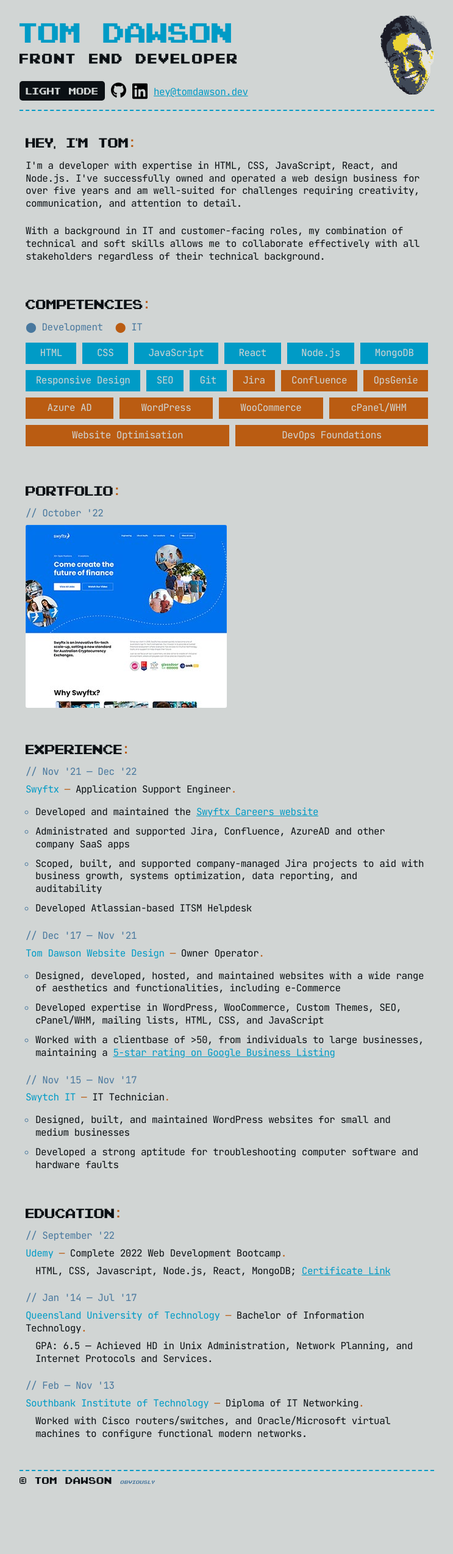
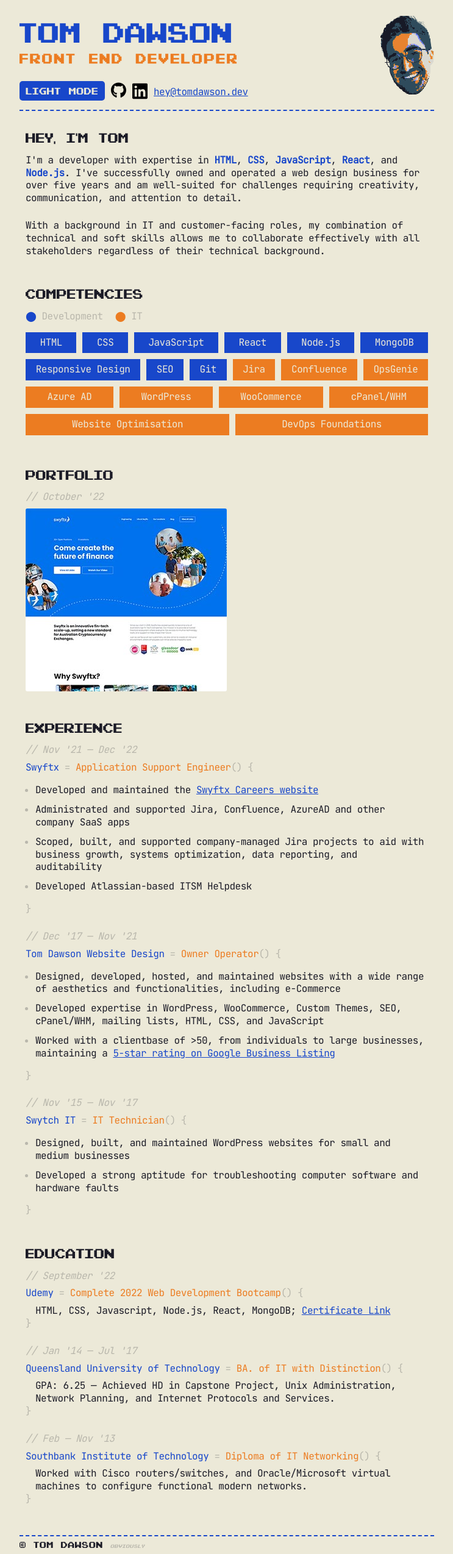
Before and after one commit to TomDawson/cv, a PHP site: page / in a window 1280 px wide. Shown: the whole page at 61% size, without its empty margins (268-1011 px from the left). Before the commit the page ends 2434 px from the top, so only its background shows below. Run offline with PHP 8.4, Linux system fonts and the light colour scheme.

Commit message:
finished header and page typography, theming

```diff
--- a/index.html
+++ b/index.html
@@ -8,9 +8,9 @@
     <!-- CSS -->
     <link rel="stylesheet" href="./styles/style.css" />
     <!-- SEO -->
-    <title>Tom Dawson | Front End Developer</title>
-    <meta name="description" content="A description of the page" />
-    <meta name="theme-color" content="#AA9FFF" />
+    <title>Tom Dawson Front End Developer</title>
+    <meta name="description" content="Tom is a developer with expertise in HTML, CSS, JavaScript, React, and Node.js." />
+    <meta name="theme-color" content="#1B1B26" />
     <link rel="icon" sizes="48x48" href="images/icon.png" />
     <!-- Schema -->
     <meta itemprop="name" content="Tom Dawson" />
@@ -27,16 +27,15 @@
     <!-- Facebook -->
     <meta property="og:url" content="https://tomdawson.dev" />
     <meta property="og:type" content="website" />
-    <meta property="og:title" content="Tom Dawson | Front End Developer" />
-    <meta property="og:image" content="https://example.com/image.jpg" />
+    <meta property="og:title" content="Tom Dawson Front End Developer" />
+    <meta property="og:image" content="./images/site-tile.jpg" />
     <meta
       property="og:image:alt"
-      content="A description of what is in the image (not a caption)"
+      content="A pixellated smiling man's face with words that read Tom Dawson Front End Developer"
     />
-    <meta property="og:description" content="Description Here" />
+    <meta property="og:description" content="Tom is a developer with expertise in HTML, CSS, JavaScript, React, and Node.js." />
     <meta property="og:site_name" content="tomdawson.dev" />
     <meta property="og:locale" content="en_US" />
-    <meta property="article:author" content="" />
     <!-- Schema -->
     <meta itemprop="name" content="Tom Dawson" />
     <meta itemprop="givenName" content="Tom" />
@@ -47,7 +46,7 @@
     <meta itemprop="homeLocation" content="Brisbane, Australia" />
     <meta
       itemprop="knowsAbout"
-      content="HTML, CSS, JavaScript, Sass, React, Node.js, MongoDB, Git, GitHub, SEO, Web Optimisation, WordPress, WooCommerce, Divi, cPanel/WHM, Jira Administration/Automation, Azure AD, Agile, DevOps"
+      content="HTML, CSS, JavaScript, React, Node.js, MongoDB, Git, SEO, Web Optimisation, WordPress, WooCommerce, Divi, cPanel/WHM, Jira, Confluence, OpsGenie, Azure AD, DevOps Foundations"
     />
   </head>
   <body class="preload">
@@ -69,28 +68,37 @@
             <span id="light-mode-span">Light Mode</span>
             <span id="dark-mode-span">Dark Mode</span>
           </button>
-          <a class="social-icon-container" href="https://github.com/TomDawson" target="_blank"
+          <a
+            class="social-icon-container"
+            href="https://github.com/TomDawson"
+            target="_blank"
             ><img alt="GitHub" src="images/github.svg" class="social-icon"
           /></a>
-          <a class="social-icon-container"
+          <a
+            class="social-icon-container"
             href="https://www.linkedin.com/in/tom-dawson-094217101/"
             target="_blank"
-            ><img
-              alt="LinkedIn"
-              src="images/linkedin.svg"
-              class="social-icon"
+            ><img alt="LinkedIn" src="images/linkedin.svg" class="social-icon"
           /></a>
           <div class="break"></div>
           <a class="email-address" href="mailto:hey@tomdawson.dev"
             >hey@tomdawson.dev</a
           >
-          <img id="portrait" src="images/tom-head.png" alt="Tom Dawson"/>
+          <img id="portrait" src="images/tom-head-dark.png" alt="Tom Dawson" />
         </nav>
         <summary class="indented">
           <h2>Hey, I'm Tom</h2>
           <p id="intro">
-            I'm a developer with expertise in <em>HTML</em>, <em>CSS</em>, <em>JavaScript</em>, <em>React</em>, and <em>Node.js</em>. I've successfully owned and operated a web design business for over five years and am well-suited for challenges requiring creativity, communication, and attention to detail.</p>
-          <p>With a background in IT and customer-facing roles, my combination of technical and soft skills allows me to collaborate effectively with all stakeholders regardless of their technical background.
+            I'm a developer with expertise in <em>HTML</em>, <em>CSS</em>,
+            <em>JavaScript</em>, <em>React</em>, and <em>Node.js</em>. I've
+            successfully owned and operated a web design business for over five
+            years and am well-suited for challenges requiring creativity,
+            communication, and attention to detail.
+          </p>
+          <p>
+            With a background in IT and customer-facing roles, my combination of
+            technical and soft skills allows me to collaborate effectively with
+            all stakeholders regardless of their technical background.
           </p>
         </summary>
         <section class="indented">
@@ -122,7 +130,7 @@
         </section>
         <section class="indented">
           <h4>Portfolio</h4>
-          <div class="section-entry portfolio-entry">
+          <div class="portfolio-entry">
             <div class="portfolio-summary-wrapper">
               <span class="date">October '22</span>
             </div>
@@ -141,17 +149,21 @@
             </p>
             <ul class="job-points">
               <li>
-                Developed and maintained the <a target="_blank" href="https://careers.swyftx.com/">Swyftx Careers website</a>
+                Developed and maintained the
+                <a target="_blank" href="https://careers.swyftx.com/"
+                  >Swyftx Careers website</a
+                >
               </li>
               <li>
-                Administrated and supported Jira, Confluence, AzureAD and other company SaaS apps
+                Administrated and supported Jira, Confluence, AzureAD and other
+                company SaaS apps
               </li>
               <li>
-                Scoped, built, and supported company-managed Jira projects to aid with business growth, systems optimization, data reporting, and auditability
+                Scoped, built, and supported company-managed Jira projects to
+                aid with business growth, systems optimization, data reporting,
+                and auditability
               </li>
-              <li>
-                Developed Atlassian-based ITSM Helpdesk
-              </li>
+              <li>Developed Atlassian-based ITSM Helpdesk</li>
             </ul>
           </div>
           <div class="section-entry">
@@ -162,13 +174,21 @@
             </p>
             <ul class="job-points">
               <li>
-                Designed, developed, hosted, and maintained websites with a wide range of aesthetics and functionalities, including e-Commerce
+                Designed, developed, hosted, and maintained websites with a wide
+                range of aesthetics and functionalities, including e-Commerce
               </li>
               <li>
-                Developed expertise in WordPress, WooCommerce, Custom Themes, SEO, cPanel/WHM, mailing lists, HTML, CSS, and JavaScript
+                Developed expertise in WordPress, WooCommerce, Custom Themes,
+                SEO, cPanel/WHM, mailing lists, HTML, CSS, and JavaScript
               </li>
               <li>
-                Worked with a clientbase of >50, from individuals to large businesses, maintaining a <a target="_blank" href="https://www.google.com/search?rlz=1C1GCEA_enAU1042AU1042&sxsrf=AJOqlzXSWFazHvB_tj-nOODQyO-4CvXMEA%3A1678689702106&q=Tom%20Dawson%20Website%20Design&stick=H4sIAAAAAAAAAONgU1IxqDBLsjQ0NUwys0xONbNISjK3MqhIS0kyNklJtUhMsTAzTk5dxCoZkp-r4JJYXpyfpxCemlScWZKq4JJanJmeBwAwOME_RAAAAA&mat=CUdZDP06sacP&ved=2ahUKEwiS-Ya7ptj9AhVgl1YBHXonCQYQrMcEegQILhAH#lrd=0x6b9151b69ce68bb7:0xfdb34de8ad863ce,1,,,,">5-star rating on Google Business Listing</a>
+                Worked with a clientbase of >50, from individuals to large
+                businesses, maintaining a
+                <a
+                  target="_blank"
+                  href="https://www.google.com/search?rlz=1C1GCEA_enAU1042AU1042&sxsrf=AJOqlzXSWFazHvB_tj-nOODQyO-4CvXMEA%3A1678689702106&q=Tom%20Dawson%20Website%20Design&stick=H4sIAAAAAAAAAONgU1IxqDBLsjQ0NUwys0xONbNISjK3MqhIS0kyNklJtUhMsTAzTk5dxCoZkp-r4JJYXpyfpxCemlScWZKq4JJanJmeBwAwOME_RAAAAA&mat=CUdZDP06sacP&ved=2ahUKEwiS-Ya7ptj9AhVgl1YBHXonCQYQrMcEegQILhAH#lrd=0x6b9151b69ce68bb7:0xfdb34de8ad863ce,1,,,,"
+                  >5-star rating on Google Business Listing</a
+                >
               </li>
             </ul>
           </div>
@@ -180,13 +200,15 @@
             </p>
             <ul class="job-points">
               <li>
-                Designed, built, and maintained WordPress websites for small and medium businesses
+                Designed, built, and maintained WordPress websites for small and
+                medium businesses
               </li>
               <li>
-                Developed a strong aptitude for troubleshooting computer software and hardware faults
+                Developed a strong aptitude for troubleshooting computer
+                software and hardware faults
               </li>
             </ul>
-        </div>
+          </div>
         </section>
         <section class="indented">
           <h6>Education</h6>
@@ -211,10 +233,11 @@
             <p>
               <span class="date">Jan '14 — Jul '17</span>
               <span class="p-title">Queensland University of Technology</span>
-              <span class="p-subtitle">Bachelor of Information Technology</span>
+              <span class="p-subtitle">BA. of IT with Distinction</span>
               <span class="description"
-                >GPA: 6.5 — Achieved HD in Unix Administration, Network
-                Planning, and Internet Protocols and Services.</span
+                >GPA: 6.25 — Achieved HD in Capstone Project, Unix
+                Administration, Network Planning, and Internet Protocols and
+                Services.</span
               >
             </p>
           </div>
@@ -224,8 +247,8 @@
               <span class="p-title">Southbank Institute of Technology</span>
               <span class="p-subtitle">Diploma of IT Networking</span>
               <span class="description"
-                >Worked with Cisco routers/switches, and Oracle/Microsoft virtual
-                machines to configure functional modern networks.</span
+                >Worked with Cisco routers/switches, and Oracle/Microsoft
+                virtual machines to configure functional modern networks.</span
               >
             </p>
           </div>
@@ -234,7 +257,8 @@
       <footer id="footer-global" class="container">
         <!-- php inserts current year -->
         <p>
-          <span class="copyright">&copy;</span><?php echo date("Y"); ?>
+          <span class="copyright">&copy;</span
+          ><?php echo date("Y"); ?>
           Tom Dawson <span class="obviously">obviously</span>
         </p>
       </footer>
--- a/scripts/script.js
+++ b/scripts/script.js
@@ -7,6 +7,7 @@
 
 
 //// Theme Swapping
+const portrait = document.getElementById('portrait');
 const themeToggle = document.getElementById('theme-toggle');
 const darkModeSpan = document.getElementById('dark-mode-span');
 const lightModeSpan = document.getElementById('light-mode-span');
@@ -26,6 +27,7 @@
         targetTheme = 'dark';
         lightModeSpan.style.display = 'none';
         darkModeSpan.style.display = 'block';
+        portrait.src = 'images/tom-head-dark.png';
         // Loop through array of social icons to invert them
         for(var i=0; i < socialIcons.length; i++) {
             socialIcons[i].style.filter = 'invert(100%)';
@@ -34,6 +36,7 @@
         targetTheme = 'light';
         darkModeSpan.style.display = 'none';
         lightModeSpan.style.display = 'block';
+        portrait.src = 'images/tom-head-light.png';
         // Loop through socials array to unset filter
         for(var i=0; i < socialIcons.length; i++) {
             socialIcons[i].style.filter = 'unset';
@@ -50,12 +53,14 @@
         if (storedTheme === 'dark') {
             darkModeSpan.style.display = 'block';
             lightModeSpan.style.display = 'none';
+            portrait.src = 'images/tom-head-dark.png';
             for(var i=0; i < socialIcons.length; i++) {
                 socialIcons[i].style.filter = 'invert(100%)';
             }
         } else {
             lightModeSpan.style.display = 'block';
             darkModeSpan.style.display = 'none';
+            portrait.src = 'images/tom-head-light.png';
         }
     }
 };
--- a/styles/style.css
+++ b/styles/style.css
@@ -27,42 +27,30 @@
 /* Theming and Structure */
 
 html[data-theme='light'] {
-  --background: #D1D5D4; /* OK */
-  --nav-background: #d1d5d4a4; /* OK */
-  --text-body: #0B1014; /* OK */
-  --text-link: #0092bb; /* OK */
-  --text-link-hover: #0092bb;
-  --text-faded: #49789e;
-  --text-title: #009BC6;
-  --text-subtitle: #BA5C12;
-  /* Heading Animation */
-  --stroke: #009BC6;
-  --stroke-2: #0B1014;;
+  --background: #ece9d8;
+  --nav-background: #ece9d8a4;
+  --body: #1B1B26;
+  --faded: #b9b7ac;
+  --primary: #1847ca;
+  --secondary: #ec7c21;
 }
 
 html[data-theme='dark'] {
-  --background: #1B1B26; /* OK */
-  --nav-background: #1b1b26ad; /* OK */
-  --text-body: #E3E3DD; /* OK */
-  --text-faded: #435260; /* OK */
+  --background: #1B1B26;
+  --nav-background: #1b1b26ad;
+  --body: #e0e5f1;
+  --faded: #4f4f6b;
+  --primary: #AA9FFF;
+  --secondary: #F5D324;
+}
 
-  --primary-color: #AA9FFF; /* OK */
-  --text-link: #AA9FFF;
 
-  --text-link-hover: #6d65aa; /* OK */
-
-  --text-title: #AA9FFF;
-  --text-subtitle: #F5D324;
-  /* Heading Animation */
-  --stroke: #AA9FFF;
-  --stroke-2: #E3E3DD;;
-}
 
 body {
   font-family: 'JetBrains Mono', sans-serif;
   font-size: 1em;
   letter-spacing: -0.5px;
-  color: var(--text-body);
+  color: var(--body);
   background-color: var(--background);
   text-align: left;
   text-rendering: optimizeSpeed;
@@ -86,7 +74,7 @@
 }
 
 .job-points {
-  list-style-type: circle;
+  list-style-type: disc;
   display:block;
   padding-left: 1em;
 }
@@ -96,7 +84,7 @@
 }
 
 .job-points li::marker {
-  color: var(--text-faded);
+  color: var(--faded);
 }
 
 /* Typography */
@@ -107,40 +95,25 @@
 
 #intro em {
   font-style: normal;
-  color: var(--primary-color);
-}
-
-.date::before {
-  content: '// ';
+  color: var(--primary);
+  font-weight: 600;
 }
 
 .date {
-  color: var(--text-faded);
+  color: var(--faded);
   display: block;
   padding-bottom: 0.5em;
   font-size: 1em;
-  font-style:normal;
+  font-style: italic;
 }
 
 .p-title {
   padding-bottom: 0.5em;
-  color: var(--text-title);
-}
-
-.p-subtitle::before {
-  content: ' — ';
-  font-size: 1em;
-  color: var(--text-subtitle);
+  color: var(--primary);
 }
 
 .p-subtitle {
-  color: var(--text-body);
-  font-weight: 100;
-}
-
-.p-subtitle::after {
-  content: '.';
-  color: var(--text-subtitle);
+  color: var(--secondary);
 }
 
 .description {
@@ -150,19 +123,40 @@
 }
 
 a {
-  color: var(--text-title);
+  color: var(--primary);
   /* text-decoration: none; */
 }
 
 a:hover {
-  color: var(--text-link-hover);
+  opacity: 0.5;
 }
 
 nav .social-icon:hover {
   transform: scale(115%);
 }
 
+/* Typography Before/After Embellishments */
 
+.date::before {
+  content: '// ';
+  color: var(--faded);
+}
+
+.p-title::after {
+  content: ' = ';
+  color: var(--faded);
+}
+
+.p-subtitle::after {
+  content: '() {';
+  color: var(--faded);
+}
+
+.section-entry::after {
+  content: '}';
+  color: var(--faded);
+  display: block;
+}
 
 /* Headings and Titles */
 
@@ -175,16 +169,6 @@
 
 h2, h3, h4, h5, h6 {
   font-size:1.4em;
-}
-
-h2::after, h3::after, h4::after, h5::after, h6::after {
-  font-family: 'Pixel NES', sans-serif;
-  font-size: 1.4em;
-  content: ':';
-  color: var(--text-subtitle);
-  padding-left: 4px;
-  position: relative;
-  bottom: 1px;
 }
 
 .visually-hidden { /* For H1 SEO */
@@ -278,7 +262,7 @@
 }
 
 .skill-key {
-  color: var(--text-faded);
+  color: var(--faded);
 }
 
 .flex-key :not(:last-child) {
@@ -286,20 +270,20 @@
 }
 
 .skill-key.developer::before {
-  color: var(--primary-color);
+  color: var(--primary);
 }
 
 .skill-key.it::before {
-  color: var(--text-subtitle);
+  color: var(--secondary);
 }
 
 .programming-skill {
-  background-color: var(--text-title);
+  background-color: var(--primary);
   color: var(--background);
 }
 
 .it-skill {
-  background-color: var(--text-subtitle);
+  background-color: var(--secondary);
   color: var(--background);
 }
 
@@ -369,7 +345,7 @@
   top: -1px; /* -1px is important for JS to apply .sticky class to nav */
   z-index: 10;
   padding: 15px 0px 15px 0px;
-  border-bottom: dashed 2px var(--text-title); /* Perf. line border */
+  border-bottom: dashed 2px var(--primary); /* Perf. line border */
   margin-bottom: 2em;
   gap: 10px;
 }
@@ -419,20 +395,16 @@
 
 #footer-global {
   font-family: 'Pixel NES', sans-serif;
-  font-size: 1rem;
+  font-size: 0.9rem;
   letter-spacing: 0.3px;
   padding: 5px 0px 5px 0px;
-  border-top: dashed 2px var(--text-title); /* Perf. line border */
+  border-top: dashed 2px var(--primary); /* Perf. line border */
   /* position: sticky;
   bottom: -1px; /* -1px is important for JS to apply .sticky class to nav */
 }
 
-.copyright {
-  font-size: 1rem;
-}
-
 .obviously {
-  color: var(--text-faded);
+  color: var(--faded);
   font-size: 0.5rem;
   font-style: italic;
   font-weight: 100;
@@ -445,13 +417,13 @@
 }
 
 ::selection {
-  background: var(--text-body);
+  background: var(--body);
   color: var(--background);
   text-shadow: none;
 }
 
 ::-moz-selection {
-  background: var(--text-body);
+  background: var(--body);
   color: var(--background);
   text-shadow: none;
 }
@@ -464,7 +436,7 @@
 }
 
 ::-webkit-scrollbar-thumb {
-  background: var(--text-title); /* Foreground */
+  background: var(--primary); /* Foreground */
   transition: all 0.3s;
 }
 
@@ -492,54 +464,18 @@
   display: block;
   padding: 7px 5px;
   color: var(--background);
-  background-color: var(--text-body);
+  background-color: var(--primary);
   border-radius: 5px;
   min-width: 140px;
 }
 
 .toggle-button:active {
-    transform: translateY(2px);
+  transform: translateY(2px);
 }
 
 .toggle-button:hover {
-  background-color: var(--text-title);
+  opacity: 0.7;
 }
-
-/* Mobile breakpoint */
-
-@media only screen and (max-width: 480px) {
-  #tom-dawson text {
-    font-size:1.15em;
-  }
-
-  #front-end-developer text {
-    font-size: 0.55em;
-  }
-
-  .break {
-    display: flex;
-    margin-bottom: -5px;
-    flex-basis: 100%;
-    flex-grow: 1;
-    gap: 0;
-  }
-
-  .email-address {
-    padding-top: 0px;
-  }
-
-  #portrait, .sticky #portrait {
-    max-height: 110px;
-    right: 0px;
-    bottom: -20px;
-    transform: none;
-  }
-
-  main.container {
-
-  }
-}
-
 
 /* Animations */
 
@@ -579,29 +515,37 @@
   transition: all 0.3s;
 }
 
+body {
+  transition: background 0.3s;
+}
+
 .flex-container > *:hover {
   transform: translateY(-3px);
-  box-shadow: 0px 3px 0px 0px var(--text-body);
-}
-
-body {
-  transition: background 0.3s;
+  transition-duration: 0.05s;
 }
 
 /* Heading Animation */
 
 #tom-dawson { /* SVG element */
-  animation: stroke 2s;
-  fill: var(--stroke);
-  stroke: var(--stroke);
+  animation: stroke 1.5s;
+  fill: var(--primary);
+  stroke: var(--primary);
   stroke-width: 0.5px;
 }
 
 #front-end-developer {
-  animation: stroke 3s;
-  fill: var(--stroke-2);
-  stroke: var(--stroke-2);
+  animation: stroke 2s;
+  fill: var(--secondary);
+  stroke: var(--secondary);
   stroke-width: 0.5px;
+}
+
+.sticky #portrait {
+  -moz-transform: rotate(-20deg) translateY(50px);
+  -webkit-transform: rotate(-20deg) translateY(50px);
+  -o-transform: rotate(-20deg) translateY(50px);
+  -ms-transform: rotate(-20deg) translateY(50px);
+  transform: rotate(-20deg) translateY(50px);
 }
 
 @keyframes stroke {
```
Also changed, not shown: other parts of styles/style.css (+39 -9 lines), images/site-tile.jpg (added), images/tom-head-dark.png (added), images/tom-head-light.png (added), images/tom-head.png (deleted).
